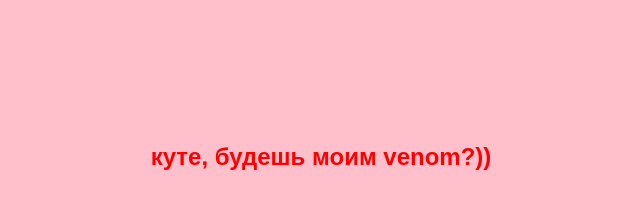
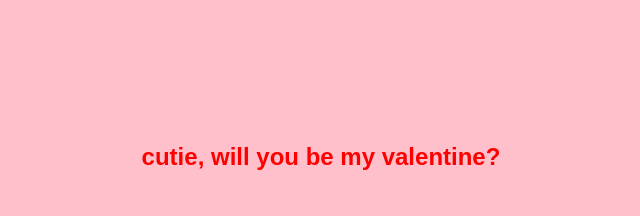
Before and after one commit to nqqqqqwsw/valentineforcutie-site, a plain HTML site: page Новый текстовый документ.html in a window 1280 px wide. Shown: the part 198-414 px from the top of the page, without its empty margins (319-959 px from the left). Drawn offline with Linux system fonts and the light colour scheme.

Commit message:
valentineforcutie.html

```diff
--- a/Новый текстовый документ.html
+++ b/Новый текстовый документ.html
@@ -61,7 +61,7 @@
 </head>
 <body>
 
-    <h1 id="question">куте, будешь моим venom?))</h1>
+    <h1 id="question">cutie, will you be my valentine?</h1>
 
     <div class="buttons">
         <button id="yesBtn" class="btn yes" onclick="yesClicked()">да</button>
```
